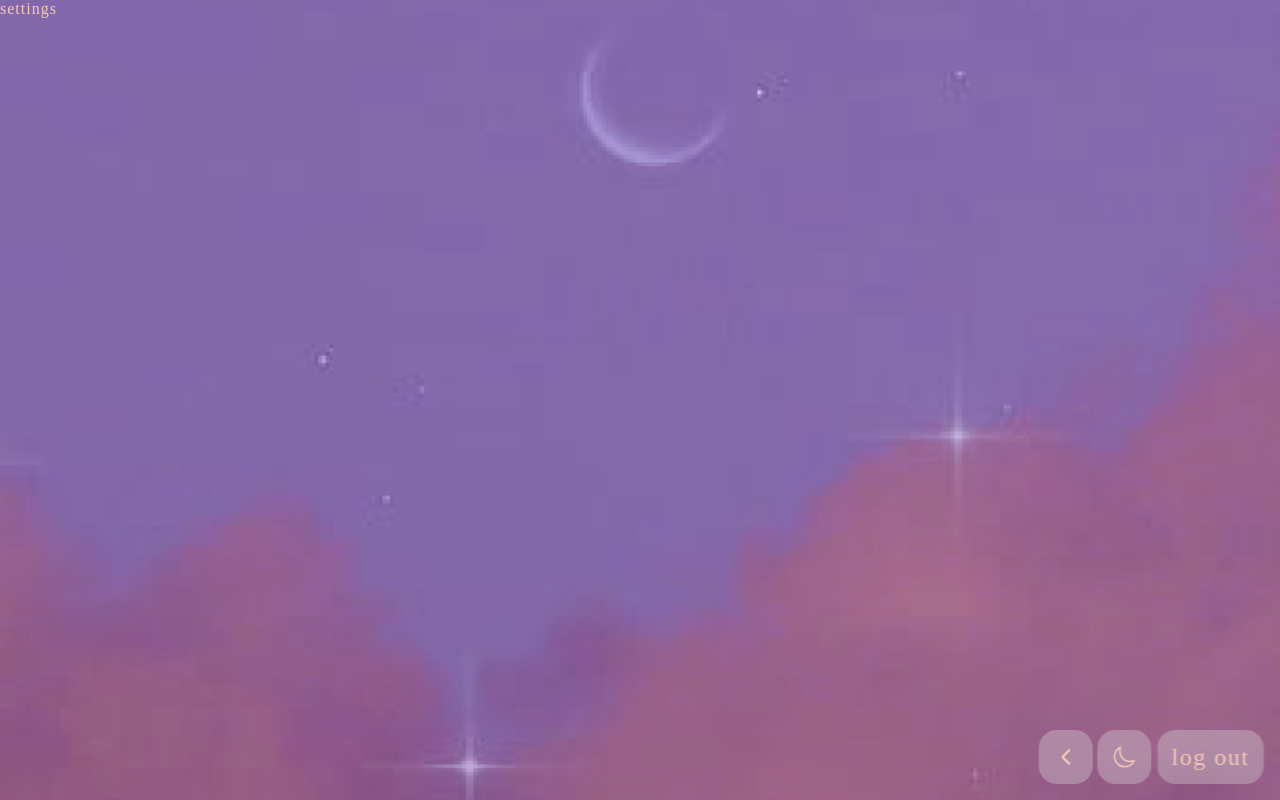
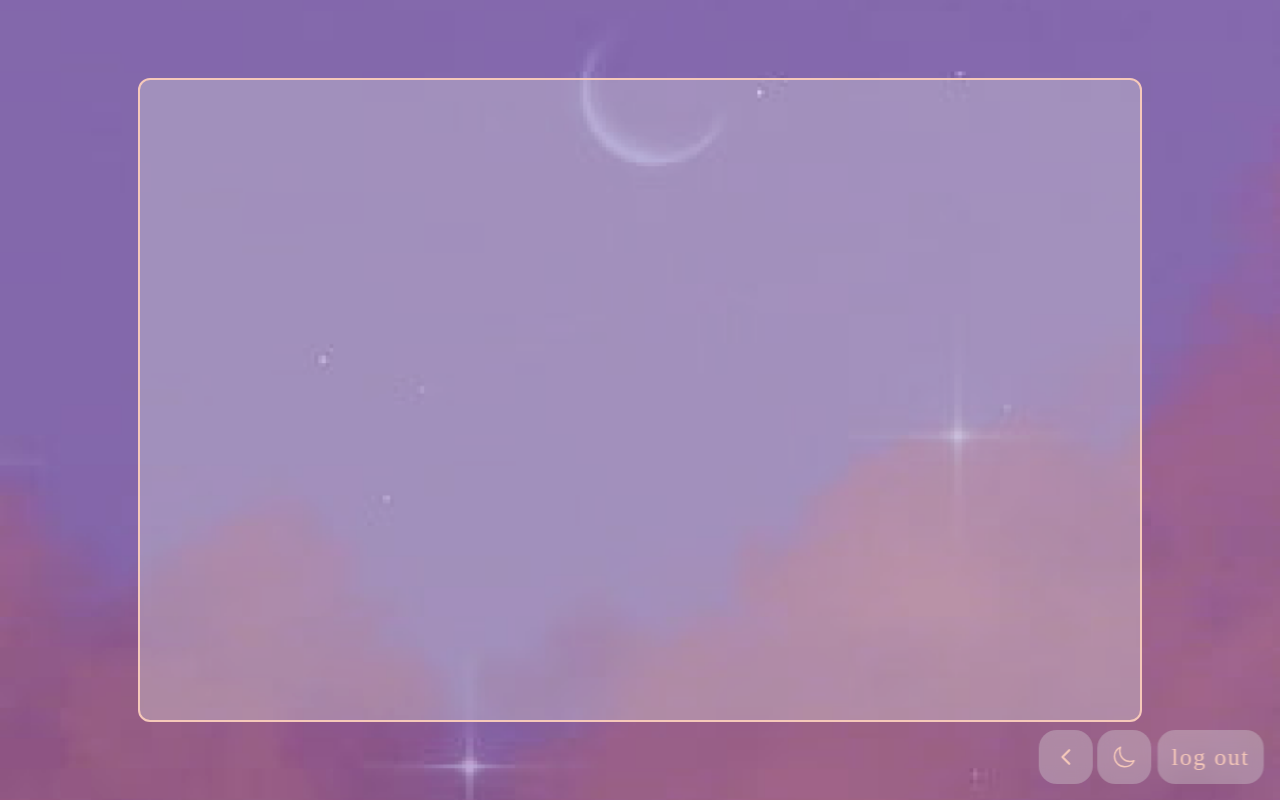
Before and after one commit to reynaldos/VRNL, a React (Create React App) app in the folder client/: page /settings in a window 1280 px wide. Built offline with nearby package versions, Linux system fonts and the light colour scheme; a web font is replaced by a local one.

Commit message:
settings page began

```diff
--- a/client/src/pages/Settings.js
+++ b/client/src/pages/Settings.js
@@ -1,9 +1,41 @@
-import React from 'react'
+import React from 'react';
+import styled from "styled-components";
+
+// import { Link,useLocation } from "react-router-dom";
+
 
 const Settings = () => {
   return (
-    <div>Settings</div>
+   <Container>
+      <Wrapper>
+
+    </Wrapper>
+   </Container>
   )
 }
 
 export default Settings
+
+
+
+const Container = styled.div`
+  width: 100vw;
+  height: 100vh;
+  display: grid;
+  place-items: center;
+
+`
+
+const Wrapper = styled.main`
+  width: calc(100% - 2rem);
+  max-width: 1000px;
+  height: calc(100% - 9rem);
+
+  background: ${({theme})=>theme.elementBG};
+	border: ${({theme})=>`solid ${theme.icon} ${theme.borderThickness}`};
+  border-radius: ${({theme})=>theme.borderRadius};
+
+  @media screen and (min-width: ${({theme}) => theme.breakpoint.sm}){
+    height: calc(100% - 10rem);
+  }
+`
```
